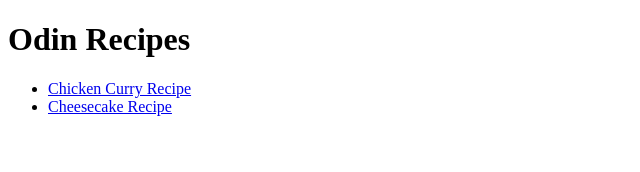
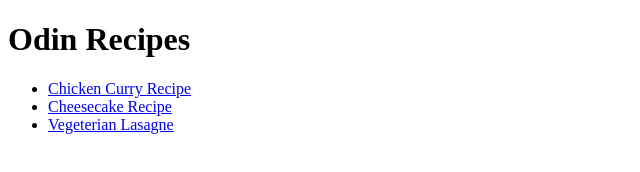
Before and after one commit to Pokie96/odin-recipes, a plain HTML site: page index.html in a window 1280 px wide. Shown: the whole page, without its empty margins (0-640 px from the left). Drawn offline with Linux system fonts and the light colour scheme.

Commit message:
Add link to vegeterian lasagne recipe page

```diff
--- a/index.html
+++ b/index.html
@@ -13,6 +13,9 @@
             <li>
                 <a href="./recipes/cheesecake.html">Cheesecake Recipe</a>
             </li>
+            <li>
+                <a href="./recipes/vegeterian-lasagne.html">Vegeterian Lasagne</a>
+            </li>
         </ul>
 
     </body>
```
